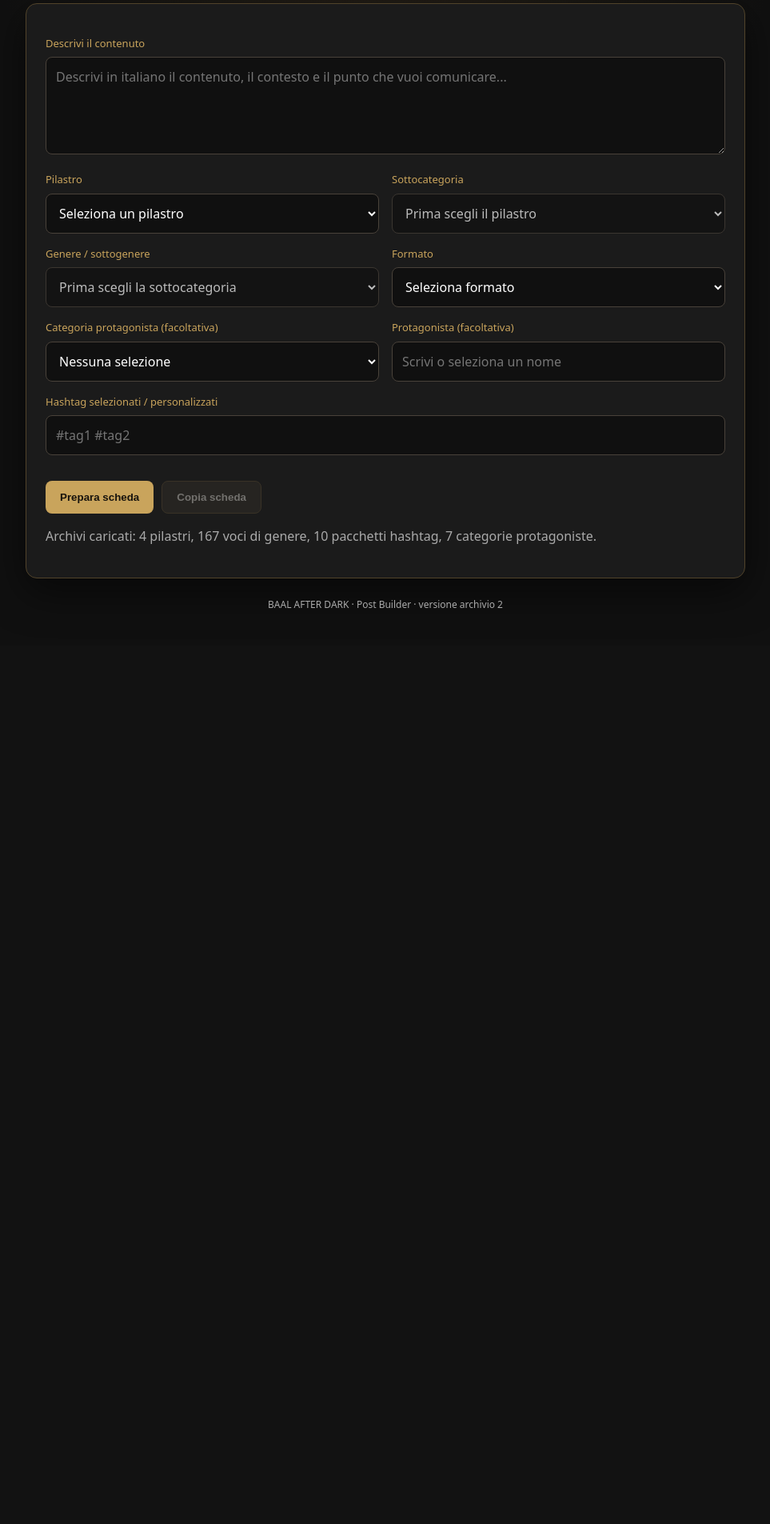
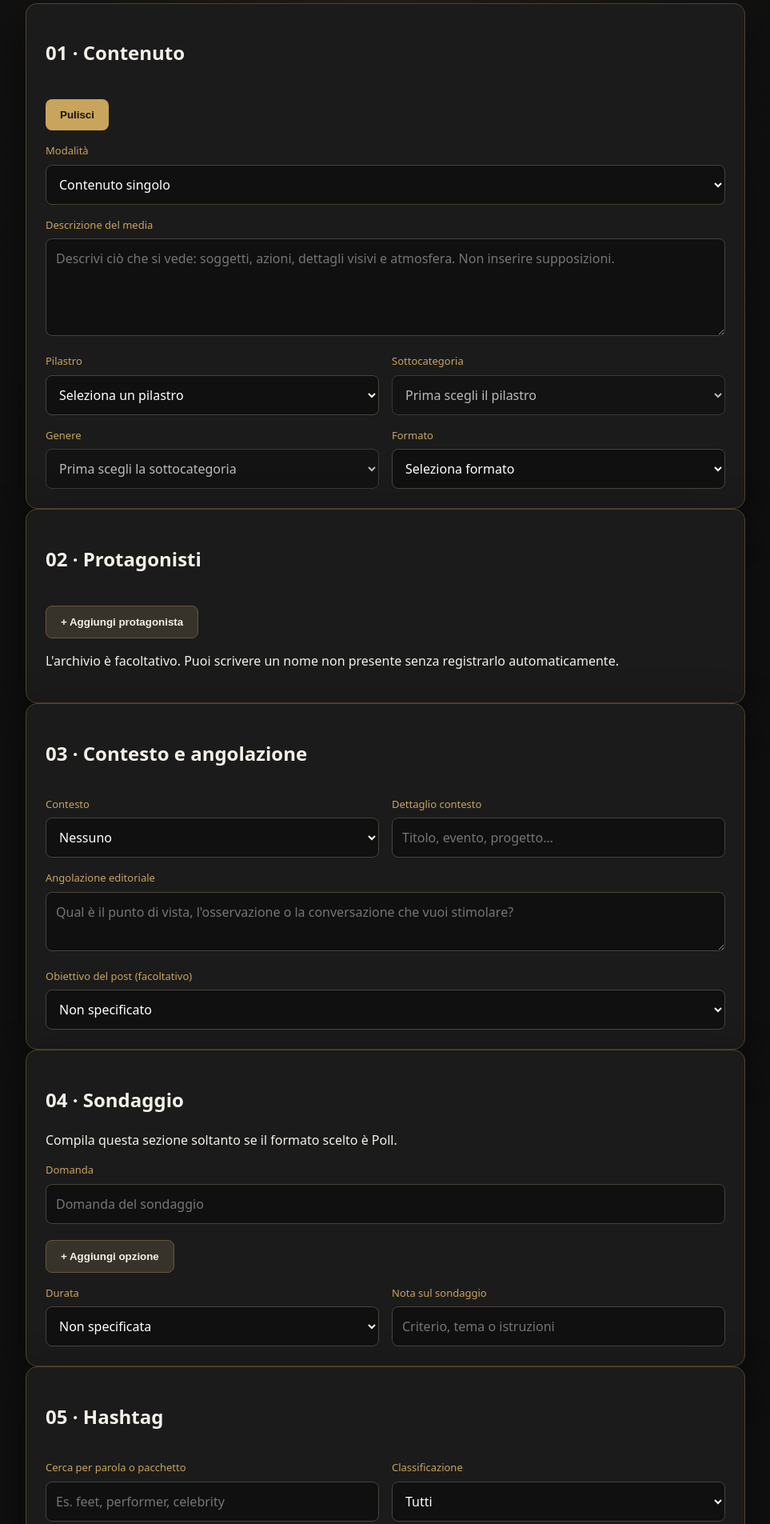
Before and after one commit to cryking1974/baal-post-builder, a plain HTML site: page index.html in a window 1280 px wide. Shown: the part 240-2145 px from the top of the page at 80% size, without its empty margins (158-1121 px from the left). Before the commit the page ends 1047 px from the top, so only its background shows below. Drawn offline with Linux system fonts and the light colour scheme.

Commit message:
Add files via upload

```diff
--- a/index.html
+++ b/index.html
@@ -1,47 +1,46 @@
 <!doctype html>
 <html lang="it">
 <head>
-  <meta charset="utf-8">
-  <meta name="viewport" content="width=device-width, initial-scale=1">
-  <meta name="theme-color" content="#111111">
-  <title>BAAL AFTER DARK – Post Builder</title>
-  <link rel="stylesheet" href="css/style.css">
+  <meta charset="utf-8"><meta name="viewport" content="width=device-width, initial-scale=1">
+  <meta name="theme-color" content="#111111"><title>BAAL AFTER DARK – Post Builder</title>
+  <link rel="stylesheet" href="css/style.css"><script src="js/app.js" defer></script>
 </head>
 <body>
-  <main class="shell">
-    <header>
-      <div class="mark">BAAL</div>
-      <p class="eyebrow">AFTER DARK</p>
-      <h1>Post Builder</h1>
-      <p class="intro">La cabina editoriale per i post BAAL.</p>
-    </header>
-    <section class="panel">
-      <label for="description">Descrivi il contenuto</label>
-      <textarea id="description" rows="4" placeholder="Descrivi in italiano il contenuto, il contesto e il punto che vuoi comunicare..."></textarea>
-      <div class="grid">
-        <div><label for="pillar">Pilastro</label><select id="pillar"><option value="">Caricamento...</option></select></div>
-        <div><label for="subcategory">Sottocategoria</label><select id="subcategory" disabled><option value="">Prima scegli il pilastro</option></select></div>
-      </div>
-      <div class="grid">
-        <div><label for="genre">Genere / sottogenere</label><select id="genre" disabled><option value="">Prima scegli la sottocategoria</option></select></div>
-        <div><label for="format">Formato</label><select id="format"><option value="">Seleziona formato</option></select></div>
-      </div>
-      <div class="grid">
-        <div><label for="subjectCategory">Categoria protagonista (facoltativa)</label><select id="subjectCategory"><option value="">Nessuna selezione</option></select></div>
-        <div><label for="subject">Protagonista (facoltativa)</label><input id="subject" list="subjectOptions" placeholder="Scrivi o seleziona un nome"><datalist id="subjectOptions"></datalist></div>
-      </div>
-      <label for="hashtags">Hashtag selezionati / personalizzati</label>
-      <input id="hashtags" type="text" placeholder="#tag1 #tag2">
-      <div id="suggestions" class="suggestions" aria-live="polite"></div>
-      <div class="actions">
-        <button id="prepare">Prepara scheda</button>
-        <button id="copy" class="secondary" disabled>Copia scheda</button>
-      </div>
-      <pre id="output" class="output" hidden></pre>
-      <p id="status" role="status">Caricamento degli archivi BAAL...</p>
-    </section>
-    <footer>BAAL AFTER DARK · Post Builder · versione archivio 2</footer>
-  </main>
-  <script src="js/app.js"></script>
-</body>
-</html>
+<main class="shell">
+  <header><div class="mark">BAAL</div><p class="eyebrow">AFTER DARK</p><h1>Post Builder</h1><p class="intro">La cabina editoriale per i post BAAL.</p></header>
+  <section class="panel">
+    <div class="section-head"><h2>01 · Contenuto</h2><button id="clear" class="danger small" type="button">Pulisci</button></div>
+    <label for="mode">Modalità</label><select id="mode"><option value="single">Contenuto singolo</option><option value="multi">Contenuto con più protagonisti</option></select>
+    <label for="description">Descrizione del media</label><textarea id="description" rows="4" placeholder="Descrivi ciò che si vede: soggetti, azioni, dettagli visivi e atmosfera. Non inserire supposizioni."></textarea>
+    <div class="grid"><div><label for="pillar">Pilastro</label><select id="pillar"><option value="">Caricamento...</option></select></div><div><label for="subcategory">Sottocategoria</label><select id="subcategory" disabled><option value="">Prima scegli il pilastro</option></select></div></div>
+    <div class="grid"><div><label for="genre">Genere</label><select id="genre" disabled><option value="">Prima scegli la sottocategoria</option></select></div><div><label for="format">Formato</label><select id="format"><option value="">Seleziona formato</option></select></div></div>
+  </section>
+  <section class="panel">
+    <h2>02 · Protagonisti</h2>
+    <div id="subjects"></div><button id="addSubject" class="secondary small" type="button">+ Aggiungi protagonista</button>
+    <p class="hint">L'archivio è facoltativo. Puoi scrivere un nome non presente senza registrarlo automaticamente.</p>
+  </section>
+  <section class="panel">
+    <h2>03 · Contesto e angolazione</h2>
+    <div class="grid"><div><label for="contextType">Contesto</label><select id="contextType"><option value="">Nessuno</option><option>Film / Serie TV</option><option>Evento</option><option>Collaborazione</option><option>Trend</option><option>Shooting / Progetto</option><option>Altro</option></select></div><div><label for="contextDetail">Dettaglio contesto</label><input id="contextDetail" placeholder="Titolo, evento, progetto…"></div></div>
+    <label for="angle">Angolazione editoriale</label><textarea id="angle" rows="2" placeholder="Qual è il punto di vista, l'osservazione o la conversazione che vuoi stimolare?"></textarea>
+    <label for="objective">Obiettivo del post (facoltativo)</label><select id="objective"><option value="">Non specificato</option><option>Engagement</option><option>Conversazione</option><option>Community</option><option>Discovery</option><option>Brand awareness</option><option>Spotlight protagonista</option><option>Intrattenimento</option><option>Spontaneo</option></select>
+  </section>
+  <section class="panel">
+    <h2>04 · Sondaggio</h2><p class="hint">Compila questa sezione soltanto se il formato scelto è Poll.</p>
+    <label for="pollQuestion">Domanda</label><input id="pollQuestion" maxlength="280" placeholder="Domanda del sondaggio">
+    <div id="pollOptions"></div><button id="addPollOption" class="secondary small" type="button">+ Aggiungi opzione</button>
+    <div class="grid"><div><label for="pollDuration">Durata</label><select id="pollDuration"><option value="">Non specificata</option><option>1 giorno</option><option>2 giorni</option><option>3 giorni</option><option>7 giorni</option></select></div><div><label for="pollNote">Nota sul sondaggio</label><input id="pollNote" placeholder="Criterio, tema o istruzioni"></div></div>
+  </section>
+  <section class="panel">
+    <h2>05 · Hashtag</h2>
+    <div class="grid"><div><label for="tagSearch">Cerca per parola o pacchetto</label><input id="tagSearch" placeholder="Es. feet, performer, celebrity"></div><div><label for="tagStatus">Classificazione</label><select id="tagStatus"><option value="all">Tutti</option><option value="base">Base dizionario</option><option value="optional">Opzionali</option><option value="test">Da testare</option></select></div></div>
+    <div id="suggestions" class="suggestions" aria-live="polite"></div>
+    <label for="hashtags">Hashtag selezionati / personalizzati</label><input id="hashtags" placeholder="#BaalAfterDark #tag">
+    <p class="hint">#BaalAfterDark è preselezionato. #NSFW viene suggerito solo quando pertinente. I suggerimenti non attestano popolarità o reach.</p>
+    <div class="actions"><button id="prepare" type="button">Prepara scheda</button><button id="copy" class="secondary" type="button" disabled>Copia scheda</button><button id="exportTags" class="secondary" type="button">Esporta archivio hashtag</button></div>
+    <pre id="output" class="output" hidden></pre><p id="status" role="status">Caricamento degli archivi BAAL…</p>
+  </section>
+  <footer>BAAL AFTER DARK · Post Builder · versione 3</footer>
+</main>
+</body></html>
```
